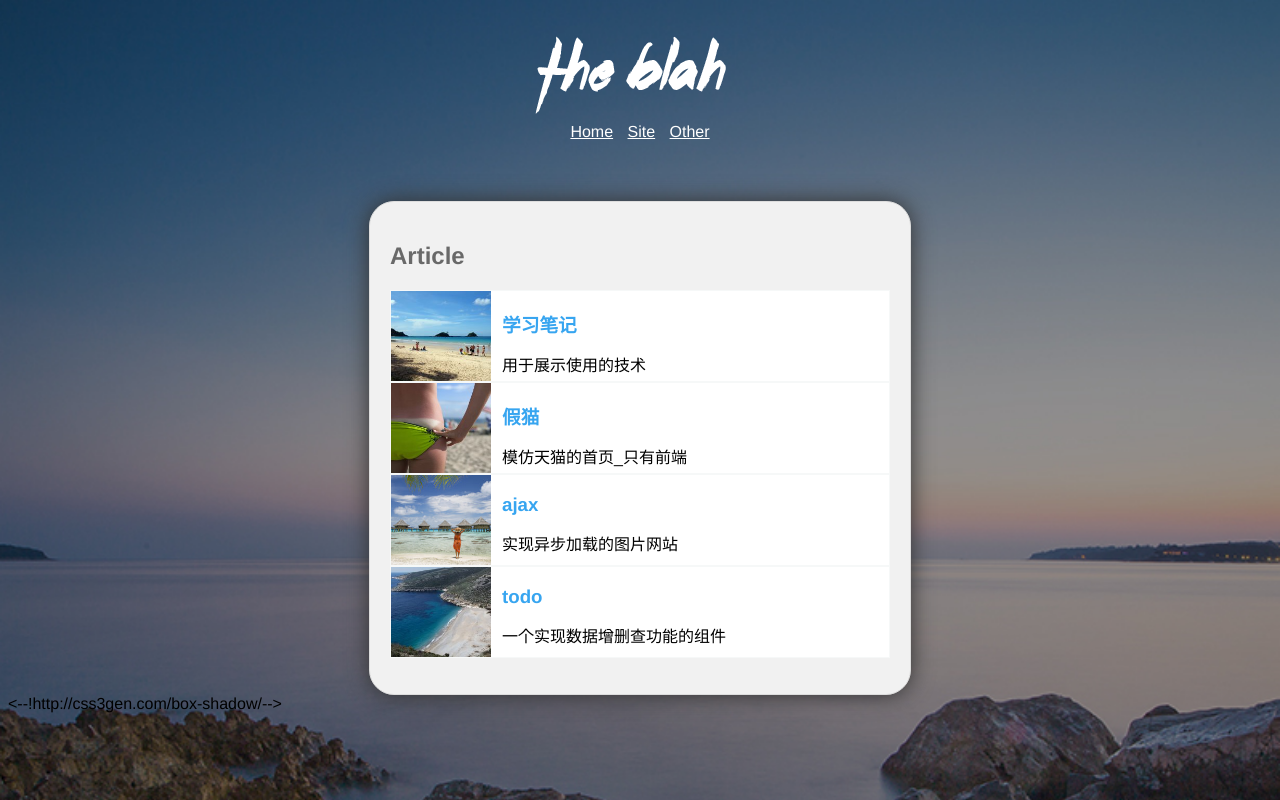
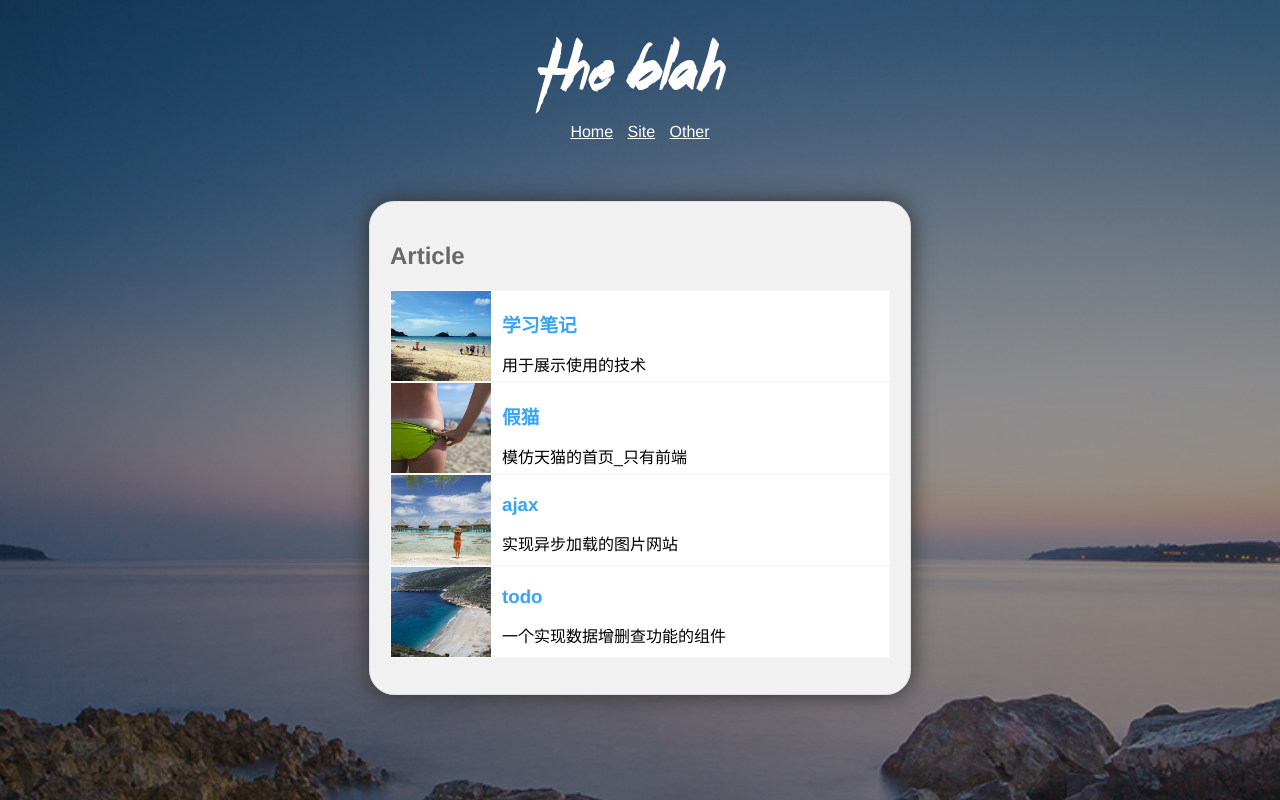
Before and after one commit to wang464/web13_pycharm_github, a Flask app: page / in a window 1280 px wide. Run offline with Flask 2, Linux system fonts and the light colour scheme.

Commit message:
删除了网页最下面的一行注释

```diff
--- a/templates/uiyj.html
+++ b/templates/uiyj.html
@@ -42,5 +42,3 @@
 </div>
 </body>
 </html>
-
-<--!http://css3gen.com/box-shadow/-->
```
